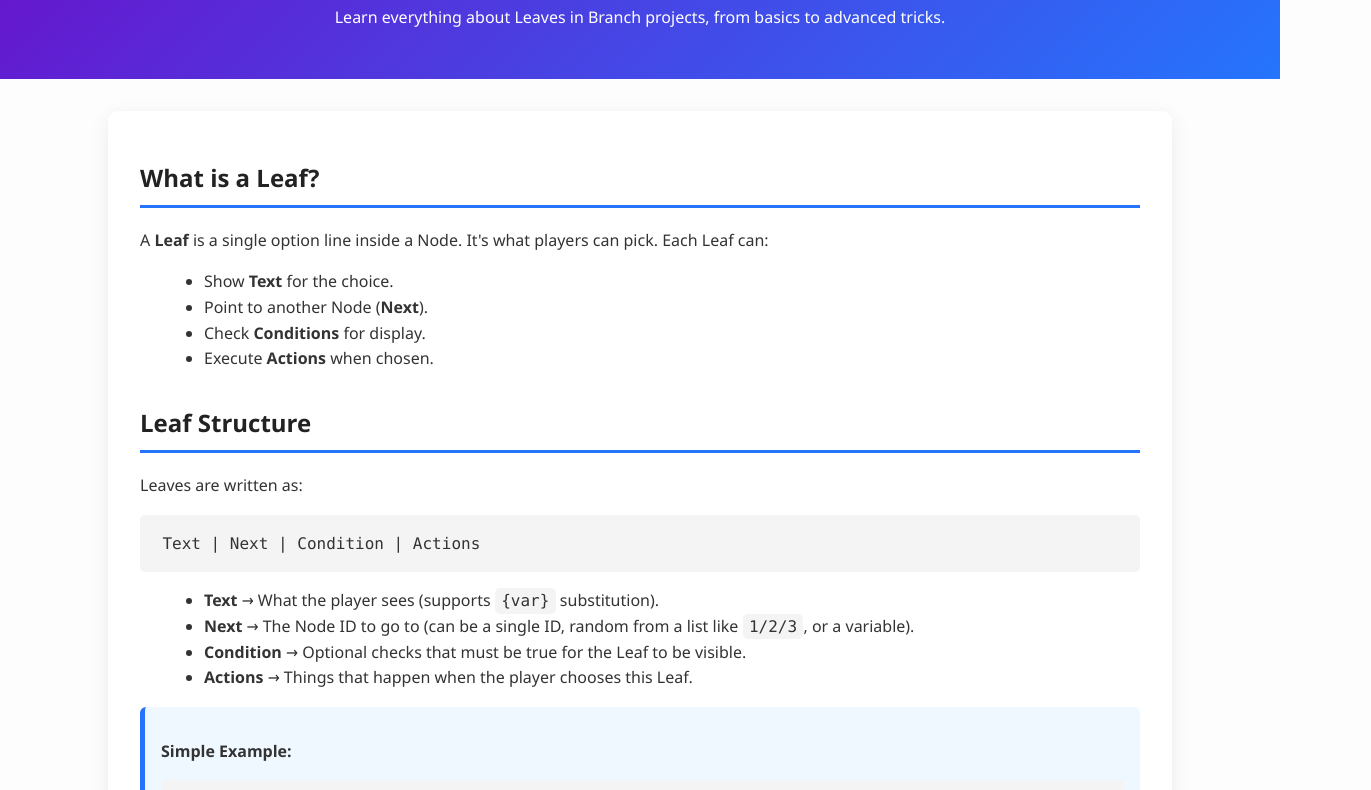
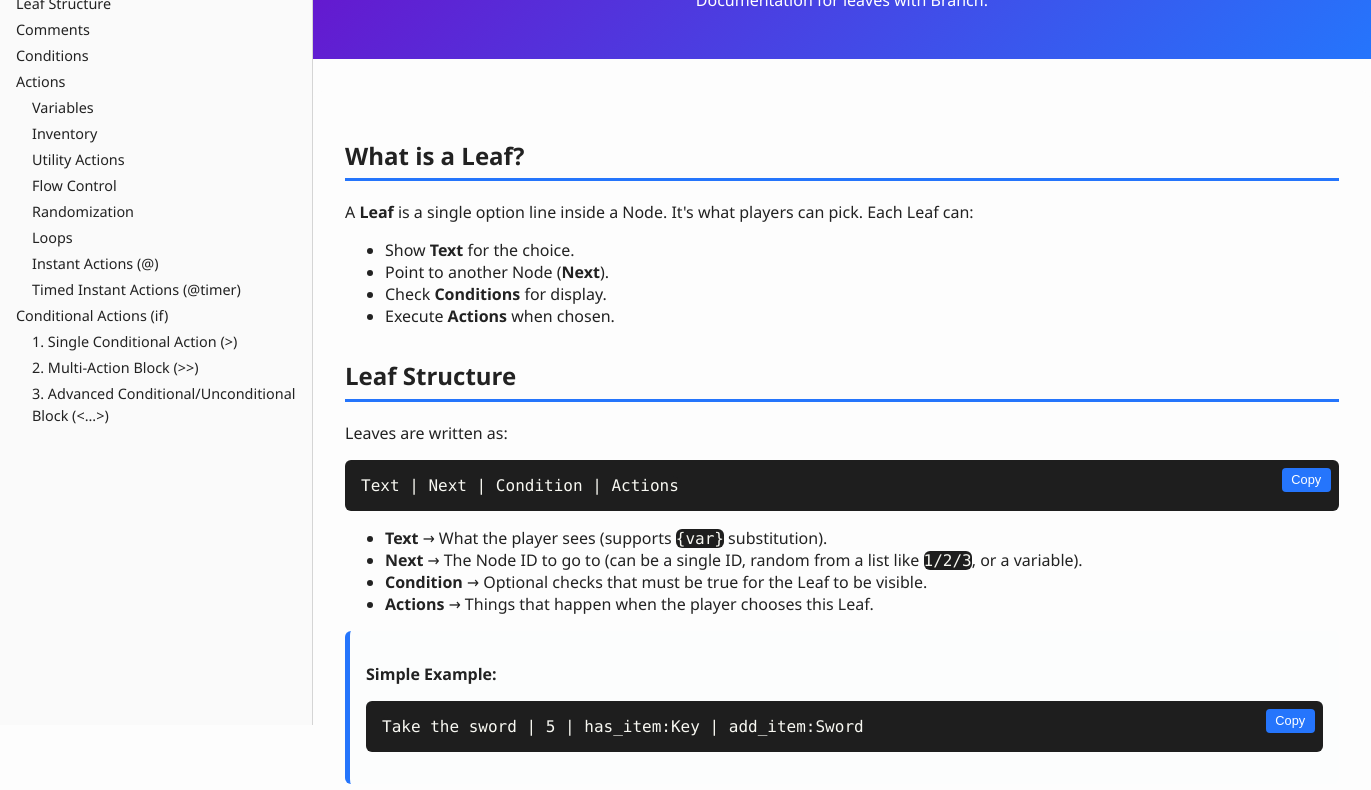
Before and after one commit to Ch3rryC0d3r/branch-cyoa-maker, a plain HTML site: page LeavesDocumentation.html in a window 1280 px wide. Shown: the part 107-897 px from the top of the page, 1371 px wide, since content can reach past the window. Drawn offline with Linux system fonts and the light colour scheme.

Commit message:
Update LeavesDocumentation.html

```diff
--- a/LeavesDocumentation.html
+++ b/LeavesDocumentation.html
@@ -3,26 +3,144 @@
 <head>
 <meta charset="UTF-8">
 <meta name="viewport" content="width=device-width, initial-scale=1.0">
-<title>Branch - Leaves Documentation</title>
+<title>Branch Documentation</title>
 <style>
-  body { font-family: 'Segoe UI', Tahoma, Geneva, Verdana, sans-serif; background: #fdfdfd; color: #333; line-height: 1.6; margin: 0; padding: 0; }
-  header { background: linear-gradient(135deg, #6a11cb 0%, #2575fc 100%); color: white; padding: 2rem; text-align: center; }
-  header h1 { margin: 0; font-size: 2.5rem; }
-  main { max-width: 1000px; margin: 2rem auto; padding: 1rem 2rem; background: #fff; border-radius: 10px; box-shadow: 0 5px 20px rgba(0,0,0,0.08); }
-  h2 { border-bottom: 3px solid #2575fc; padding-bottom: 0.5rem; margin-top: 2rem; color: #222; }
-  footer { text-align: center; margin-top: 2rem; color: #777; font-size: 0.9rem; }
-  h3 { margin-top: 1.5rem; color: #444; }
-  p { margin: 1rem 0; }
-  code, pre { background: #f4f4f4; padding: 0.2rem 0.4rem; border-radius: 5px; font-family: Consolas, monospace; }
-  pre { display: block; padding: 1rem; overflow-x: auto; white-space: pre-wrap; word-wrap: break-word; }
-  ul { margin: 1rem 0 1rem 1.5rem; }
-  .example { background: #f0f8ff; border-left: 5px solid #2575fc; padding: 1rem; margin: 1rem 0; border-radius: 6px; }
+  :root {
+    --bg: #fdfdfd;
+    --text: #222;
+    --accent: #2575fc;
+    --accent-dark: #6a11cb;
+    --code-bg: #1e1e1e;
+    --code-text: #f8f8f2;
+    --sidebar-bg: #fafafa;
+  }
+  [data-theme="dark"] {
+    --bg: #121212;
+    --text: #eaeaea;
+    --accent: #90caf9;
+    --accent-dark: #6a11cb;
+    --code-bg: #2d2d2d;
+    --code-text: #f8f8f2;
+    --sidebar-bg: #1a1a1a;
+  }
+  body {
+    font-family: 'Segoe UI', Tahoma, Geneva, Verdana, sans-serif;
+    background: var(--bg);
+    color: var(--text);
+    margin: 0;
+    display: flex;
+  }
+  header {
+    background: linear-gradient(135deg, var(--accent-dark) 0%, var(--accent) 100%);
+    color: white;
+    padding: 2rem;
+    text-align: center;
+  }
+  header h1 { margin: 0; font-size: 2.2rem; }
+  #sidebar {
+    width: 280px;
+    background: var(--sidebar-bg);
+    border-right: 1px solid #4443;
+    padding: 1rem;
+    height: 100vh;
+    position: sticky;
+    top: 0;
+    overflow-y: auto;
+    flex-shrink: 0;
+  }
+  #sidebar h2 { font-size: 1rem; color: var(--accent); margin-top: 0.5rem; }
+  #sidebar ul { list-style: none; padding: 0; margin: 0.5rem 0; }
+  #sidebar li { margin: 0.25rem 0; }
+  #sidebar a {
+    text-decoration: none;
+    color: var(--text);
+    font-size: 0.9rem;
+    transition: color 0.2s;
+  }
+  #sidebar a.active { font-weight: bold; color: var(--accent); }
+  #searchBar {
+    width: 100%; padding: 0.5rem; margin-bottom: 1rem;
+    border: 1px solid #ccc; border-radius: 6px;
+    background: var(--bg); color: var(--text);
+  }
+  main {
+    flex: 1;
+    max-width: 1000px;
+    margin: 2rem auto;
+    padding: 1rem 2rem;
+    background: var(--bg);
+    border-radius: 10px;
+  }
+  .breadcrumb { font-size: 0.9rem; margin-bottom: 1rem; color: #888; }
+  .breadcrumb span { color: var(--accent); }
+  h2 {
+    border-bottom: 3px solid var(--accent);
+    padding-bottom: 0.4rem;
+    margin-top: 2rem;
+  }
+  h3 { margin-top: 1.5rem; cursor: pointer; }
+  .collapsible { margin-left: 1rem; display: none; }
+  footer {
+    text-align: center;
+    margin: 2rem 0;
+    color: #777;
+    font-size: 0.9rem;
+  }
+  code, pre {
+    background: var(--code-bg);
+    color: var(--code-text);
+    border-radius: 6px;
+    font-family: Consolas, monospace;
+  }
+  pre {
+    padding: 1rem;
+    overflow-x: auto;
+    position: relative;
+    margin: 1rem 0;
+  }
+  .copy-btn {
+    position: absolute;
+    top: 8px; right: 8px;
+    background: var(--accent);
+    color: white;
+    border: none;
+    padding: 0.3rem 0.6rem;
+    border-radius: 4px;
+    cursor: pointer;
+    font-size: 0.8rem;
+  }
+  .example {
+    background: #f0f8ff11;
+    border-left: 5px solid var(--accent);
+    padding: 1rem;
+    margin: 1rem 0;
+    border-radius: 6px;
+  }
+  #themeToggle {
+    position: absolute; top: 1rem; right: 1rem;
+    background: white; border: none;
+    border-radius: 50%; width: 36px; height: 36px;
+    cursor: pointer; font-size: 1.2rem;
+    box-shadow: 0 2px 6px rgba(0,0,0,0.15);
+  }
 </style>
 </head>
-<body>
+<body data-theme="light">
+
+<!-- Sidebar -->
+<aside id="sidebar">
+  <input type="text" id="searchBar" placeholder="Search...">
+  <nav>
+    <ul id="toc"></ul>
+  </nav>
+</aside>
+
+<!-- Main -->
+<div style="flex:1">
 <header>
-  <h1>🌿 Branch - Leaves Documentation</h1>
-  <p>Learn everything about Leaves in Branch projects, from basics to advanced tricks.</p>
+  <button id="themeToggle">🌙</button>
+  <h1>🌿 Branch Leaf Documentation</h1>
+  <p>Documentation for leaves with Branch.</p>
 </header>
 <main>
 
@@ -93,6 +211,16 @@ Search the cave | 9 | chance(90) |</code></pre>
   <p>The <code>lifetime(SECONDS)</code> condition makes a choice available for only a limited time. When the node loads, a 10-second timer starts for this choice. If the player doesn't pick it within that time, the choice will disappear. This can be combined with other conditions, like <code>has_item:torch & lifetime(5)</code>.</p>
 </div>
 
+<p>You can also use <code>!</code> before any condition to negate its result. This is a powerful shortcut for writing "not" conditions.</p>
+<div class="example">
+  <p><strong>Example:</strong></p>
+  <pre><code>Don't talk to the dragon | 2 | !has_item:Sword | </code></pre>
+  <p>This choice is only visible if the player does <strong>not</strong> have the Sword. It works the same as <code>not_has_item:Sword</code>.</p>
+  <p>You can also use it with other conditions:</p>
+  <pre><code>The safe is locked... | 5 | !hlet:4=K & !has_item:Key |</code></pre>
+  <p>This choice will appear if the fourth character of the header is not 'K' AND the player does not have a "Key" in their inventory.</p>
+</div>
+
 <h2>Actions</h2>
 <p>Actions are commands that execute when a Leaf is chosen. You can chain multiple actions together using <code>&</code> or <code>;</code>.</p>
 
@@ -107,7 +235,14 @@ Search the cave | 9 | chance(90) |</code></pre>
   <li><code>add_item:Sword</code> → Adds an item to the player's inventory.</li>
   <li><code>remove_item:Key</code> → Removes an item from the player's inventory.</li>
   <li><code>clearinv</code> → Wipes the entire inventory.</li>
+  <li><code>rename_item:OLD,NEW</code> → Changes the name of an item in the player's inventory from <code>OLD</code> to <code>NEW</code>.</li>
 </ul>
+
+<div class="example">
+  <p><strong>Renaming an Item Example:</strong></p>
+  <pre><code>You polish the sword until it shines. | 5 | | rename_item:Rusty Sword,Polished Sword</code></pre>
+  <p>If the player's inventory contains "Rusty Sword" when this option is chosen, its name will be changed to "Polished Sword".</p>
+</div>
 
 <h3>Utility Actions</h3>
 <ul>
@@ -190,11 +325,88 @@ Search the cave | 9 | chance(90) |</code></pre>
     <li><strong>Unconditional Action:</strong> <code>price*=2</code> (after the <code>&lt;...&gt;</code>) will <strong>always</strong> run, no matter what the condition was.</li>
   </ul>
 </div>
-
-
 </main>
 <footer>
-  <p>Last updated for Branch v0.5.11</p>
+  <p>Last updated for Branch v0.5.12</p>
+  <p>Documentation Version: 1.1</p>
 </footer>
+</div>
+
+<script>
+  // Theme toggle
+  const toggle = document.getElementById('themeToggle');
+  toggle.addEventListener('click', () => {
+    const body = document.body;
+    const theme = body.getAttribute('data-theme') === 'light' ? 'dark' : 'light';
+    body.setAttribute('data-theme', theme);
+    toggle.textContent = theme === 'dark' ? '☀️' : '🌙';
+  });
+
+  // TOC build
+  const toc = document.getElementById('toc');
+  document.querySelectorAll('h2, h3').forEach(el => {
+    if(!el.id) el.id = el.textContent.toLowerCase().replace(/\s+/g,'-');
+    const li = document.createElement('li');
+    const a = document.createElement('a');
+    a.textContent = el.textContent;
+    a.href = '#' + el.id;
+    li.appendChild(a);
+    if(el.tagName === 'H3') li.style.marginLeft = '1rem';
+    toc.appendChild(li);
+  });
+
+  // Scroll spy
+  const sections = document.querySelectorAll('h2, h3');
+  window.addEventListener('scroll', () => {
+    let current = '';
+    sections.forEach(sec => {
+      const top = sec.offsetTop - 100;
+      if (pageYOffset >= top) current = sec.id;
+    });
+    document.querySelectorAll('#toc a').forEach(a => {
+      a.classList.remove('active');
+      if (a.getAttribute('href') === '#' + current) a.classList.add('active');
+    });
+  });
+
+  // Search filter
+  const searchBar = document.getElementById('searchBar');
+  searchBar.addEventListener('input', () => {
+    const term = searchBar.value.toLowerCase();
+    sections.forEach(sec => {
+      if(sec.textContent.toLowerCase().includes(term)) sec.style.display = '';
+      else sec.style.display = 'none';
+    });
+  });
+
+  // Copy buttons
+  document.querySelectorAll('pre').forEach(pre => {
+    const btn = document.createElement('button');
+    btn.textContent = 'Copy';
+    btn.className = 'copy-btn';
+    pre.appendChild(btn);
+    btn.addEventListener('click', () => {
+      navigator.clipboard.writeText(pre.innerText);
+      btn.textContent = 'Copied!';
+      setTimeout(()=>btn.textContent='Copy', 1200);
+    });
+  });
+
+  // Collapsible h3 sections
+  document.querySelectorAll('h3').forEach(h3 => {
+    let next = h3.nextElementSibling;
+    const div = document.createElement('div');
+    div.classList.add('collapsible');
+    while(next && !['H2','H3'].includes(next.tagName)) {
+      const sibling = next;
+      next = next.nextElementSibling;
+      div.appendChild(sibling);
+    }
+    h3.parentNode.insertBefore(div, next);
+    h3.addEventListener('click', () => {
+      div.style.display = div.style.display === 'block' ? 'none' : 'block';
+    });
+  });
+</script>
 </body>
 </html>
```
